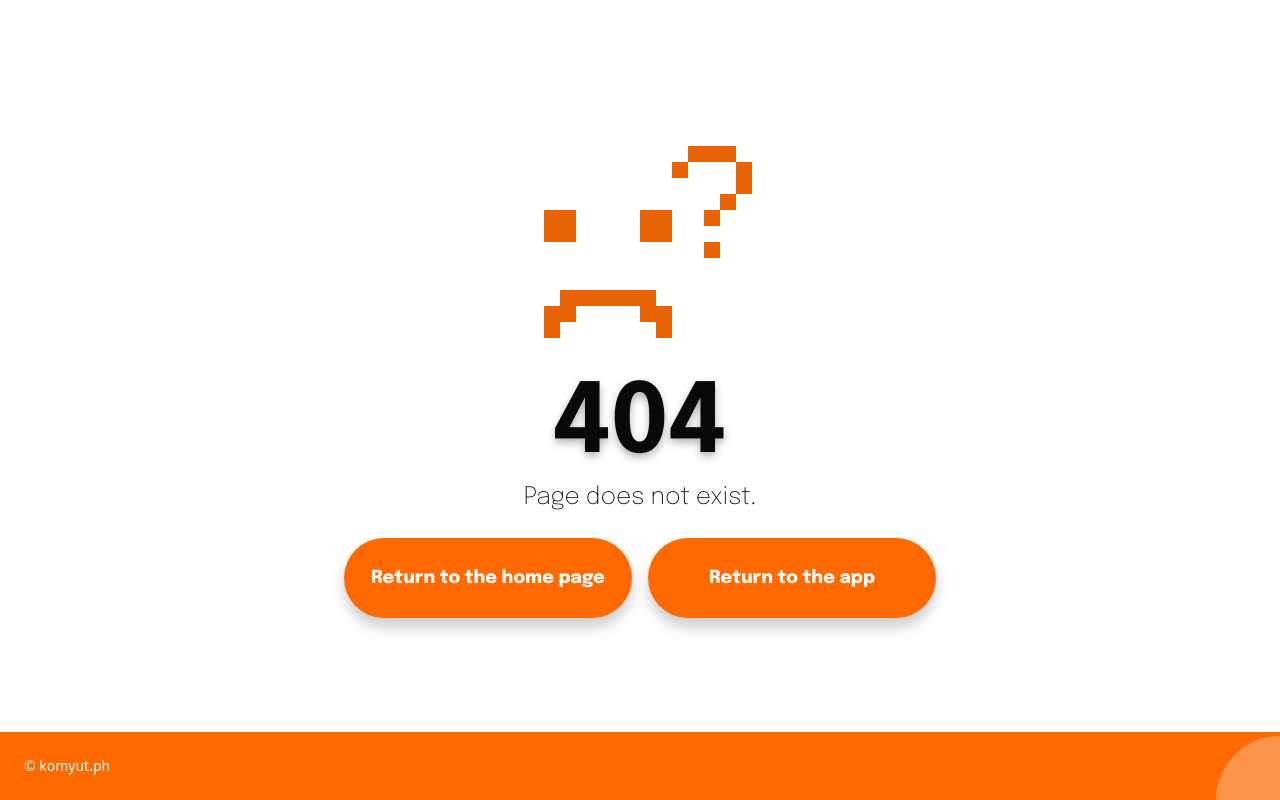
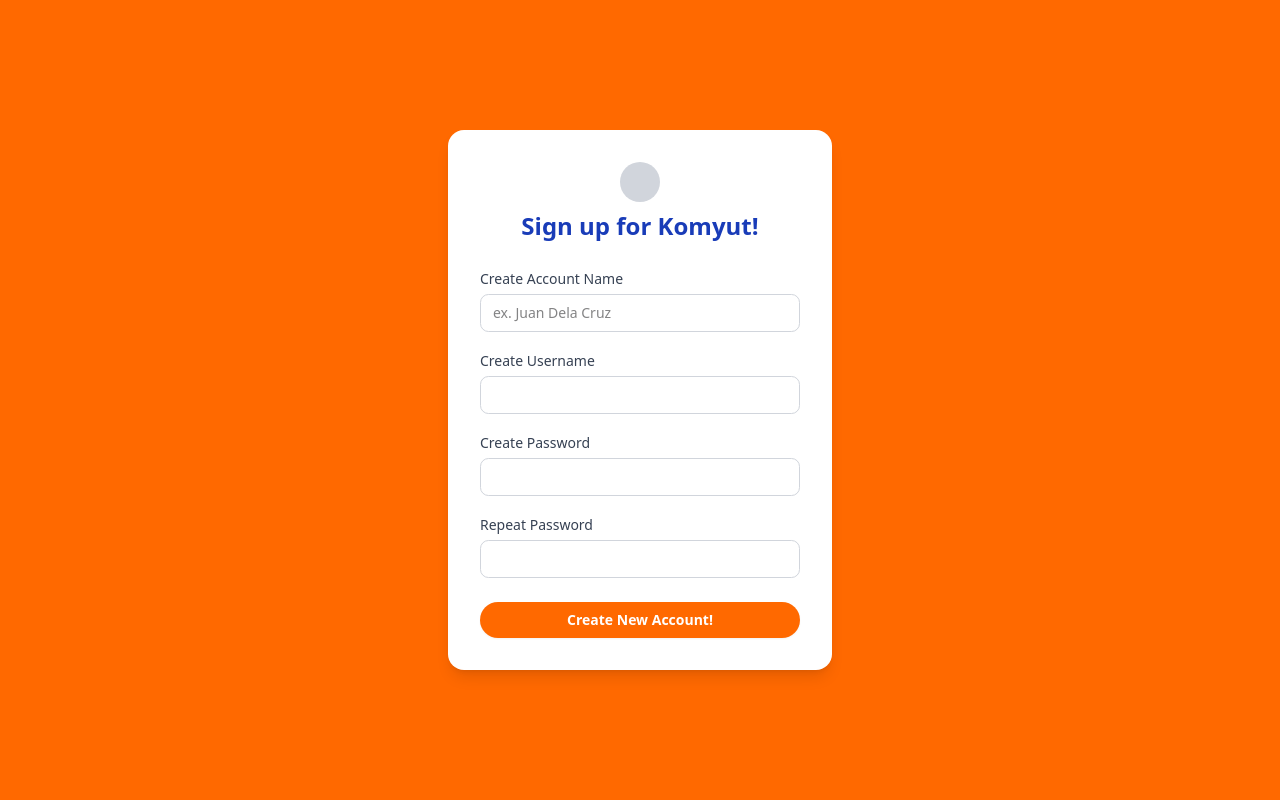
Before and after one commit to alasdiel/Komyut, a React (Vite) app in the folder frontend/: page /sign-in in a window 1280 px wide. Before the commit this address had no page. Built offline with nearby package versions, Linux system fonts and the light colour scheme.

Commit message:
feat: added css and improve the routing

```diff
--- a/frontend/package.json
+++ b/frontend/package.json
@@ -44,6 +44,6 @@
     "tw-animate-css": "^1.3.5",
     "typescript": "~5.8.3",
     "typescript-eslint": "^8.34.1",
-    "vite": "^7.0.0"
+    "vite": "^7.0.4"
   }
 }
--- a/frontend/src/pages/SignIn.tsx
+++ b/frontend/src/pages/SignIn.tsx
@@ -1,26 +1,75 @@
 import { Button } from '@/components/ui/button';
 
 function SignIn() {
-    return (
-        <div>
-            <h1>Sign up for Komyut!</h1>
-            <form>
-                <label>Create Account Name</label>
-                <input type="text" name="accountName" placeholder="ex. Juan Dela Cruz" />
+  return (
+    <div className="min-h-screen bg-orange-500 flex items-center justify-center">
+      <div className="bg-white rounded-2xl shadow-lg p-8 w-full max-w-sm">
+        {/* Logo and Heading */}
+        <div className="flex flex-col items-center mb-6">
+          {/* Replace with an <img src=""> if needed */}
+          <div className="w-10 h-10 rounded-full bg-gray-300 mb-2"></div>
+          <h1 className="text-2xl font-bold text-center text-blue-800">
+            Sign up for Komyut!
+          </h1>
+        </div>
 
-                <label>Create Username</label>
-                <input type="text" name="username" />
+        {/* Form */}
+        <form className="flex flex-col space-y-4">
+          <div>
+            <label className="text-sm font-medium text-gray-700">
+              Create Account Name
+            </label>
+            <input
+              type="text"
+              name="accountName"
+              placeholder="ex. Juan Dela Cruz"
+              className="mt-1 w-full rounded-md border border-gray-300 px-3 py-2 text-sm focus:border-blue-500 focus:outline-none"
+            />
+          </div>
 
-                    <label>Create Password</label>
-                    <input type="password" name="password" />
+          <div>
+            <label className="text-sm font-medium text-gray-700">
+              Create Username
+            </label>
+            <input
+              type="text"
+              name="username"
+              className="mt-1 w-full rounded-md border border-gray-300 px-3 py-2 text-sm focus:border-blue-500 focus:outline-none"
+            />
+          </div>
 
-                    <label>Confirm Password:</label>
-                    <input type="password" name="confirmPassword" />
+          <div>
+            <label className="text-sm font-medium text-gray-700">
+              Create Password
+            </label>
+            <input
+              type="password"
+              name="password"
+              className="mt-1 w-full rounded-md border border-gray-300 px-3 py-2 text-sm focus:border-blue-500 focus:outline-none"
+            />
+          </div>
 
-                    <Button type="submit">Sign Up</Button>
-            </form>
-        </div>
-    );
+          <div>
+            <label className="text-sm font-medium text-gray-700">
+              Repeat Password
+            </label>
+            <input
+              type="password"
+              name="confirmPassword"
+              className="mt-1 w-full rounded-md border border-gray-300 px-3 py-2 text-sm focus:border-blue-500 focus:outline-none"
+            />
+          </div>
+
+          <Button
+            type="submit"
+            className="w-full mt-2 bg-orange-500 hover:bg-orange-600 text-white font-bold py-2 rounded-full"
+          >
+            Create New Account!
+          </Button>
+        </form>
+      </div>
+    </div>
+  );
 }
 
 export default SignIn;
--- a/frontend/src/router.tsx
+++ b/frontend/src/router.tsx
@@ -3,6 +3,7 @@
 import Map from './pages/Map'
 import NotFoundPage from './pages/NotFoundPage'
 import TestPage from './pages/TestPage'
+import SignIn from './pages/SignIn'
 
 
 const router = createBrowserRouter([
@@ -22,6 +23,10 @@
     path: '/test-env',
     element: <TestPage />,
   },
+  {
+    path: '/sign-in',
+    element: <SignIn />,
+  },
   /*
     #TODO: remove in prod
     For future reference:
```
Also changed, not shown: 1 other file (tests, documents, lock files or other folders).
